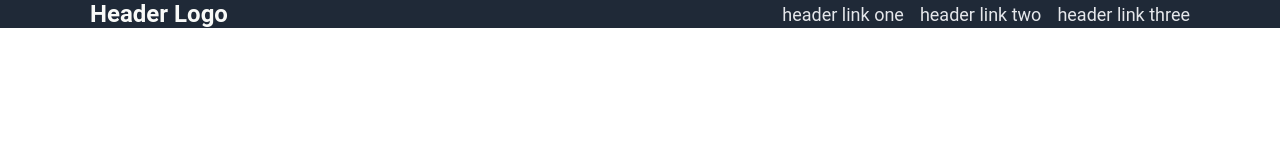
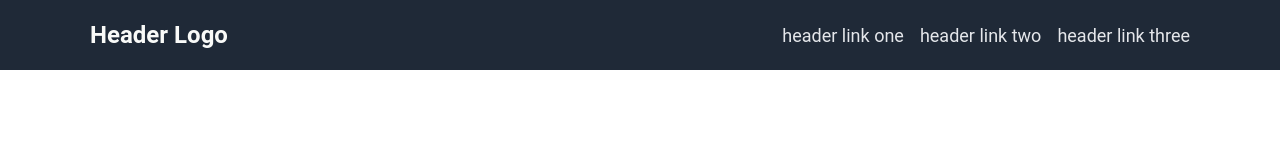
Before and after one commit to xytos99/landing-page-2, a plain HTML site: page index.html in a window 1280 px wide. Drawn offline with Linux system fonts and the light colour scheme.

Commit message:
Add height and alignment to header
The 'height: 100%' makes sure that the header content uses its full
height instead of being stuck at the start

```diff
--- a/style.css
+++ b/style.css
@@ -10,6 +10,7 @@ body {
 
 .header {
   background-color: #1f2937;
+  height: 70px;
 }
 
 .container {
@@ -20,12 +21,14 @@ body {
 .header .container {
   display: flex;
   justify-content: space-between;
+  height: 100%;
 }
 
 .header .logo {
   font-size: 24px;
   font-weight: 700;
   color: #f9faf8;
+  align-self: center;
 }
 
 .header ul li {
```
